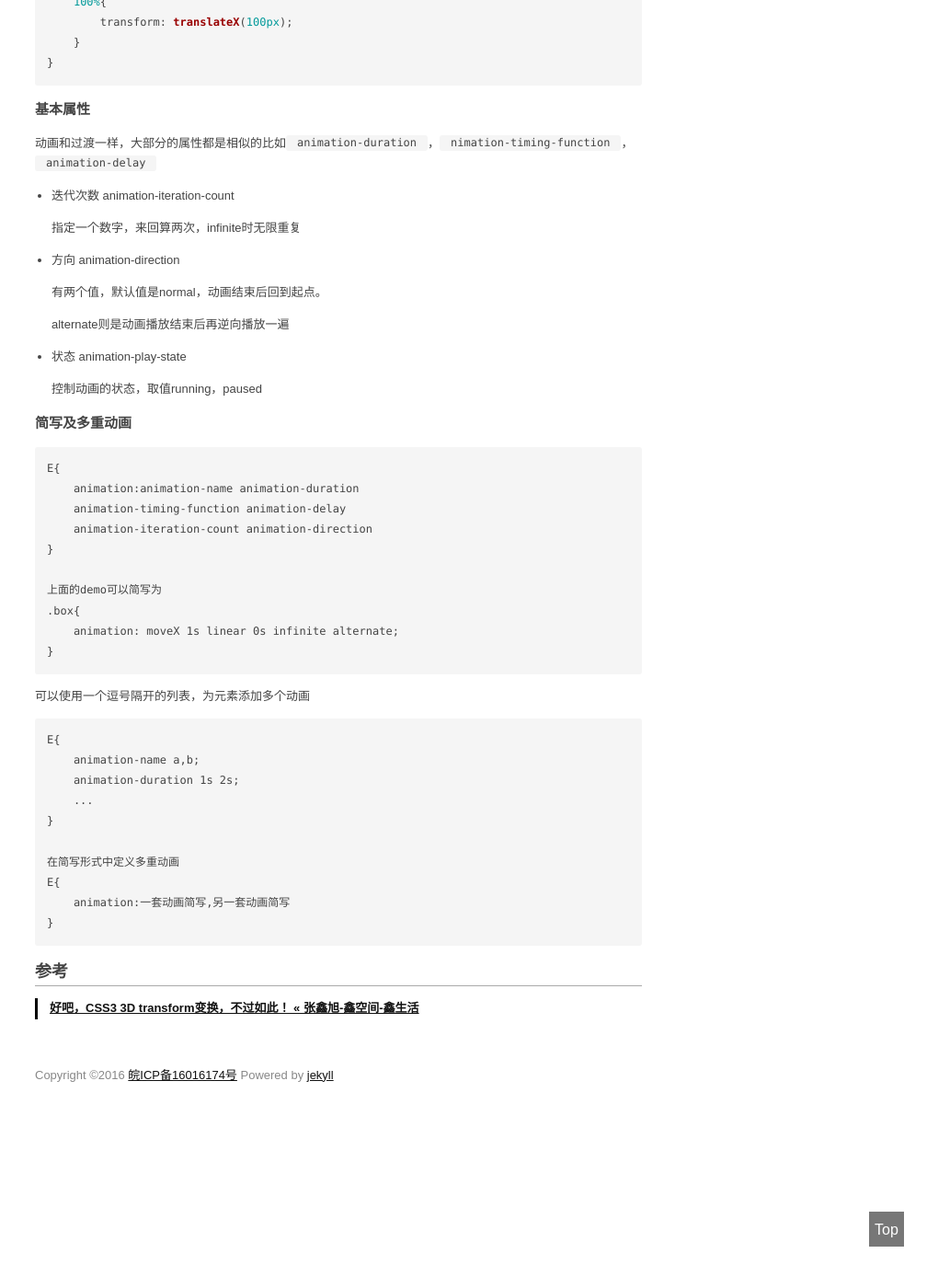
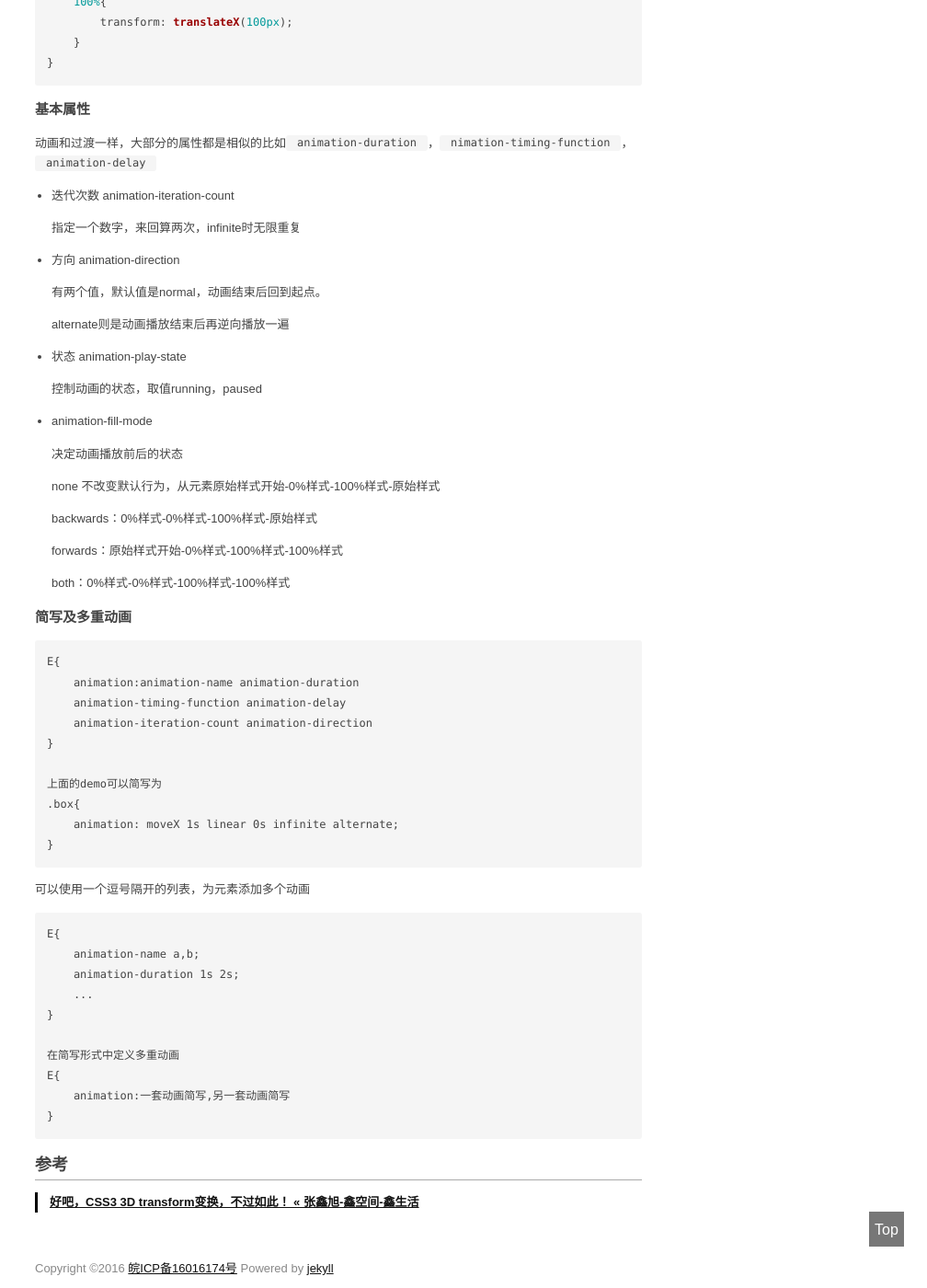
Before and after one commit to TMaize/tmaize-blog, a Jekyll site: the page built from _posts/2016-08-20-css3-变换-渐变-动画.md, in a window 1280 px wide and 1400 px high, scrolled down 7704 px. Shown: the whole window at 92% size, without its empty margins (272-1280 px from the left). Built offline with Jekyll 4.4.1, drawn with Linux system fonts in a browser that asks for light colours.

Commit message:
修改文章

````diff
--- a/_posts/2016-08-20-css3-变换-渐变-动画.md
+++ b/_posts/2016-08-20-css3-变换-渐变-动画.md
@@ -303,6 +303,7 @@ E{
     animation-timing-function: linear;
     animation-iteration-count: infinite;
     animation-direction: alternate;
+    animation-fill-mode : both;
 }
 @keyframes moveX {
     0%{
@@ -355,6 +356,19 @@ E{
 
     控制动画的状态，取值running，paused
 
++ animation-fill-mode
+
+    决定动画播放前后的状态
+
+    none 不改变默认行为，从元素原始样式开始-0%样式-100%样式-原始样式
+
+    backwards：0%样式-0%样式-100%样式-原始样式
+
+    forwards：原始样式开始-0%样式-100%样式-100%样式
+
+    both：0%样式-0%样式-100%样式-100%样式
+
+
 ## 简写及多重动画
 
 ```
````
